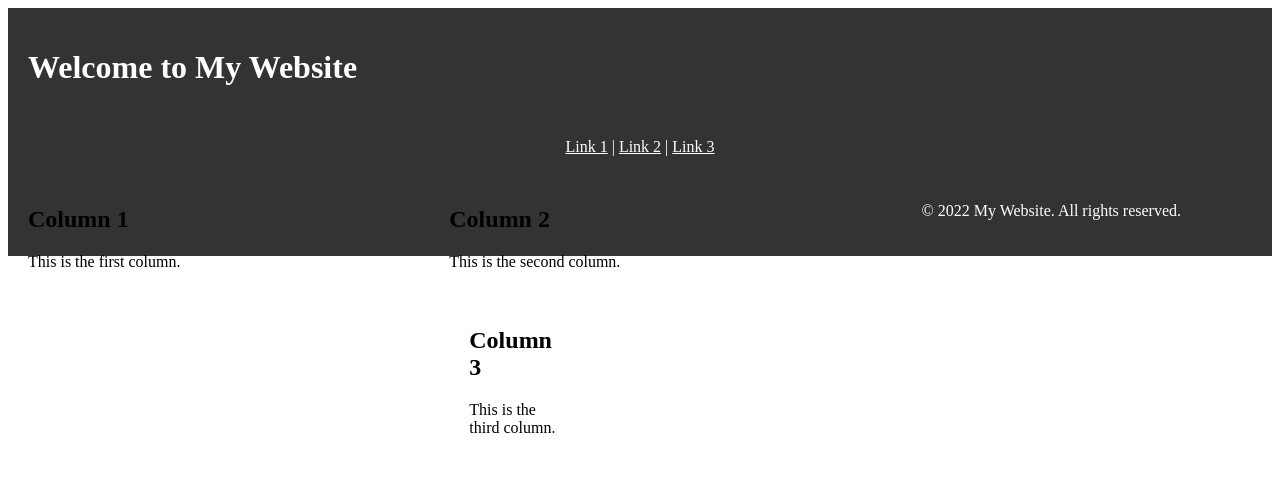
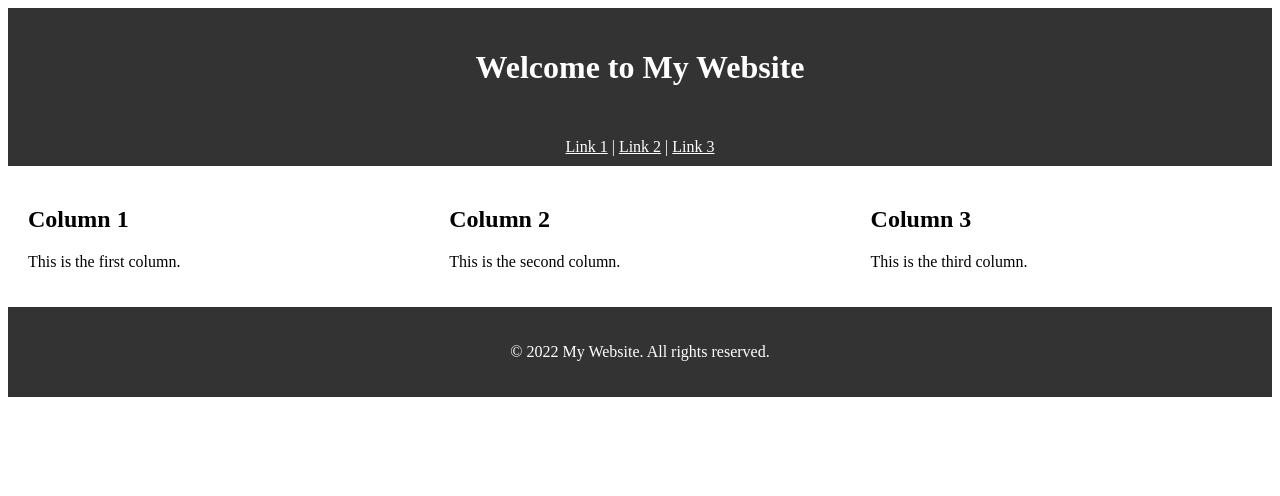
Before and after one commit to CharlesTack/copilot2, a plain HTML site: page index.html in a window 1280 px wide. Drawn offline with Linux system fonts and the light colour scheme.

Commit message:
last commit for this project (where copilot fixed the b&w page

```diff
--- a/index.html
+++ b/index.html
@@ -8,7 +8,7 @@
             background-color: #333;
             color: #fff;
             padding: 20px;
-            text-align: centre;
+            text-align: center; /* Fixed typo here */
         }
 
         /* Navigation bar styles */
@@ -31,6 +31,7 @@
         .content {
             background-color: #fff; /* added this line */
             overflow: auto; /* added to contain floated columns */
+        } /* Added missing closing brace */
 
         /* Footer styles */
         footer {
@@ -46,9 +47,11 @@
         <h1>Welcome to My Website</h1>
     </header>
 
-    <nav><a href="#1" style="color: #fff;">Link 1</a> |
-    <a href="#2" style="color: #fff;">Link 2</a> |
-        <a href="#3" style="color: #fff;">Link 3</a></nav>
+    <nav>
+        <a href="#1" style="color: #fff;">Link 1</a> |
+        <a href="#2" style="color: #fff;">Link 2</a> |
+        <a href="#3" style="color: #fff;">Link 3</a>
+    </nav>
 
     <div class="content">
         <div class="column">
@@ -59,6 +62,7 @@
         <div class="column">
             <h2>Column 2</h2>
             <p>This is the second column.</p>
+        </div> <!-- Added missing closing div tag -->
 
         <div class="column">
             <h2>Column 3</h2>
```
